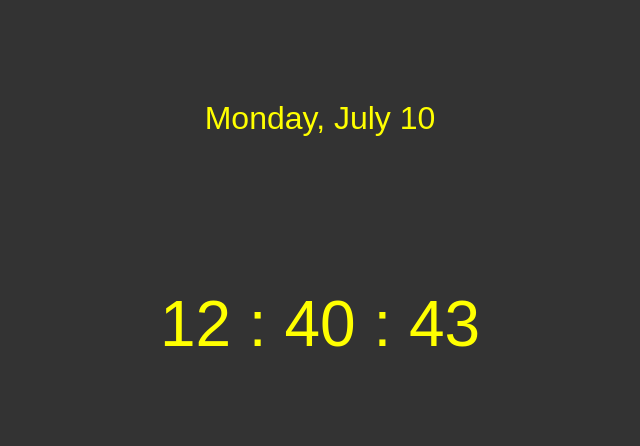
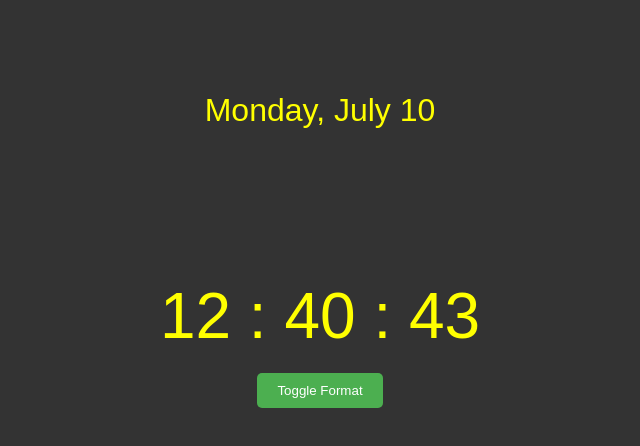
Before and after one commit to TonyBalde18/Digital-Clock, a plain HTML site: page index.html in a window 1280 px wide. Shown: the whole page, without its empty margins (320-960 px from the left). Drawn offline with Linux system fonts and the light colour scheme.

Commit message:
button to toggle between formats

```diff
--- a/index.html
+++ b/index.html
@@ -11,6 +11,7 @@
   <div class="clock">
     <div class="date"></div>
     <div class="time"></div>
+    <button id="formatToggle" type="button">Toggle Format</button>
   </div>
 
   <script src="sandbox.js"></script>
--- a/sandbox.js
+++ b/sandbox.js
@@ -1,9 +1,25 @@
 const clock = document.querySelector('.clock');
+const formatToggle = document.getElementById('formatToggle');
+
+let is24HourFormat = true; // Initial format is 24-hour
+
+const formatTime = (hours) => {
+  if (is24HourFormat) {
+    return hours;
+  } else {
+    // Convert to 12-hour format
+    return hours % 12 || 12;
+  }
+};
+
+const padZero = (value) => {
+  return value < 10 ? `0${value}` : value;
+};
 
 const tick = () => {
   const now = new Date();
 
-  const h = now.getHours();
+  let h = now.getHours();
   const m = now.getMinutes();
   const s = now.getSeconds();
 
@@ -11,19 +27,31 @@ const tick = () => {
   const month = now.toLocaleDateString('en-US', { month: 'long' });
   const day = now.getDate();
 
+  // Format the hour based on the selected format
+  h = formatTime(h);
+
   const html = `
-  <div class="date">
+    <div class="date">
       ${dayOfWeek}, ${month} ${day}
     </div>
-  <div class="time">
-      <span>${h}</span> :
-      <span>${m}</span> :
-      <span>${s}</span>
+    <div class="time">
+      <span>${padZero(h)}</span> :
+      <span>${padZero(m)}</span> :
+      <span>${padZero(s)}</span>
     </div>
-
+    <button id="formatToggle">Toggle Format</button>
   `;
 
   clock.innerHTML = html;
+
+  // Re-attach event listener to the new button element
+  formatToggle = document.getElementById('formatToggle');
+  formatToggle.addEventListener('click', toggleFormat);
+};
+
+const toggleFormat = () => {
+  is24HourFormat = !is24HourFormat; // Toggle the format
+  tick(); // Update the clock immediately after toggling the format
 };
 
 setInterval(tick, 1000);
--- a/style.css
+++ b/style.css
@@ -22,3 +22,13 @@ body {
 .time {
   font-size: 4em;
 }
+
+#formatToggle {
+  margin-top: 20px;
+  padding: 10px 20px;
+  background-color: #4CAF50;
+  color: white;
+  border: none;
+  border-radius: 5px;
+  cursor: pointer;
+}
```
Lines whose indentation alone changed are shown as unchanged.
